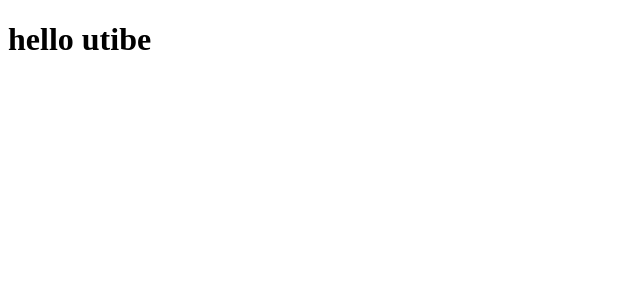
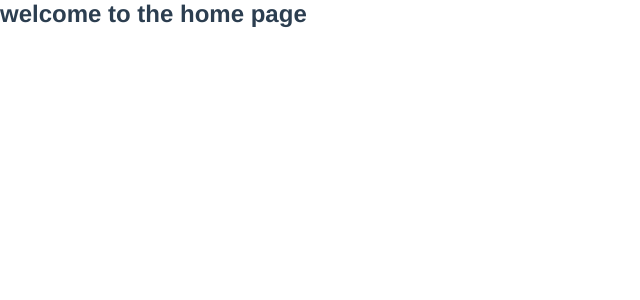
Before and after one commit to utibeinyangetuk/library-management-system, a Vue app in the folder frontend/: page /home in a window 1280 px wide. Before the commit this address had no page. Shown: the top 300 px of the page, without its empty margins (0-640 px from the left). Built offline with nearby package versions, Linux system fonts and the light colour scheme.

Commit message:
splash screen

```diff
--- a/frontend/src/App.vue
+++ b/frontend/src/App.vue
@@ -1,3 +1,21 @@
 <template>
-	<h1>hello utibe</h1>
+	<router-view />
 </template>
+
+<style>
+	#app {
+		font-family: Avenir, Helvetica, Arial, sans-serif;
+		-webkit-font-smoothing: antialiased;
+		-moz-osx-font-smoothing: grayscale;
+		color: #2c3e50;
+	}
+	* {
+		margin: 0;
+		padding: 0;
+		box-sizing: border-box;
+		text-decoration: none;
+		list-style: none;
+		overflow: hidden;
+
+	}
+</style>
--- a/frontend/src/router/index.js
+++ b/frontend/src/router/index.js
@@ -1,13 +1,19 @@
 import { createRouter, createWebHistory } from 'vue-router'
-
+import homepage from '../views/home.vue'
+import splashScreen from '../views/splash-screen.vue'
 const router = createRouter({
 	history: createWebHistory(import.meta.env.BASE_URL),
 	routes: [
-    // {
-    //   path: '/',
-    //   name: 'home',
-    //   component: HomeView
-    // },
+		{
+			path: '/',
+			name: 'splash-screen',
+			component: splashScreen,
+		},
+		{
+			path: '/home',
+			name: 'home',
+			component: homepage,
+		},
 		// {
 		//   path: '/about',
 		//   name: 'about',
@@ -16,7 +22,7 @@ const router = createRouter({
 		//   // which is lazy-loaded when the route is visited.
 		//   component: () => import('../views/AboutView.vue')
 		// }
-  ]
+	],
 })
 
 export default router
--- /dev/null
+++ b/frontend/src/views/home.vue
@@ -0,0 +1,3 @@
+<template>
+	<h2>welcome to the home page</h2>
+</template>
--- /dev/null
+++ b/frontend/src/views/splash-screen.vue
@@ -0,0 +1,58 @@
+<template>
+	<div v-if="showSplash" class="splash-screen">
+		<h1 class="splash-text">Welcome to ABUAD LMS</h1>
+	</div>
+</template>
+
+<script setup>
+import { onMounted, ref } from 'vue';
+import { useRouter } from 'vue-router';
+
+const router = useRouter()
+const showSplash = ref(true)
+
+onMounted(() => {
+	setTimeout(() => {
+		showSplash.value = ref(false)
+		router.push({ name: 'home' })
+	}, 5000);
+})
+</script>
+
+<style scoped>
+.splash-screen {
+	height: 100vh;
+	width: 100%;
+	background-color: #fff;
+	display: flex;
+	justify-content: center;
+	align-items: center;
+	animation: fadeUp 3s ease-in-out, fadeOut 3s ease-in-out 3s;
+}
+
+.splash-text {
+	color: #000;
+	font-size: 36px;
+	text-align: center;
+}
+
+@keyframes fadeUp {
+	from {
+		transform: translateY(100%);
+	}
+
+	to {
+		transform: translateY(0);
+	}
+}
+
+@keyframes fadeOut {
+	from {
+		opacity: 1;
+	}
+
+	to {
+		opacity: 0;
+	}
+}
+</style>
```
Lines whose indentation alone changed are shown as unchanged.
